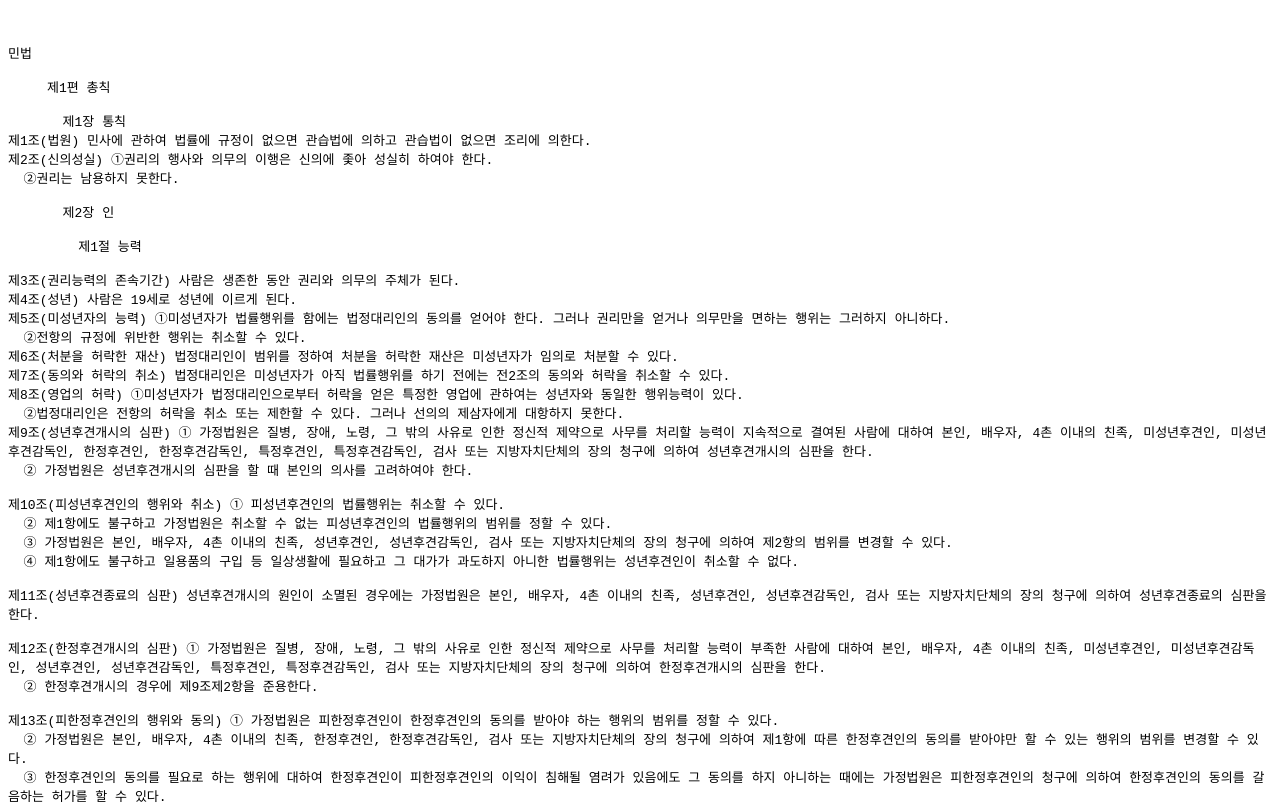
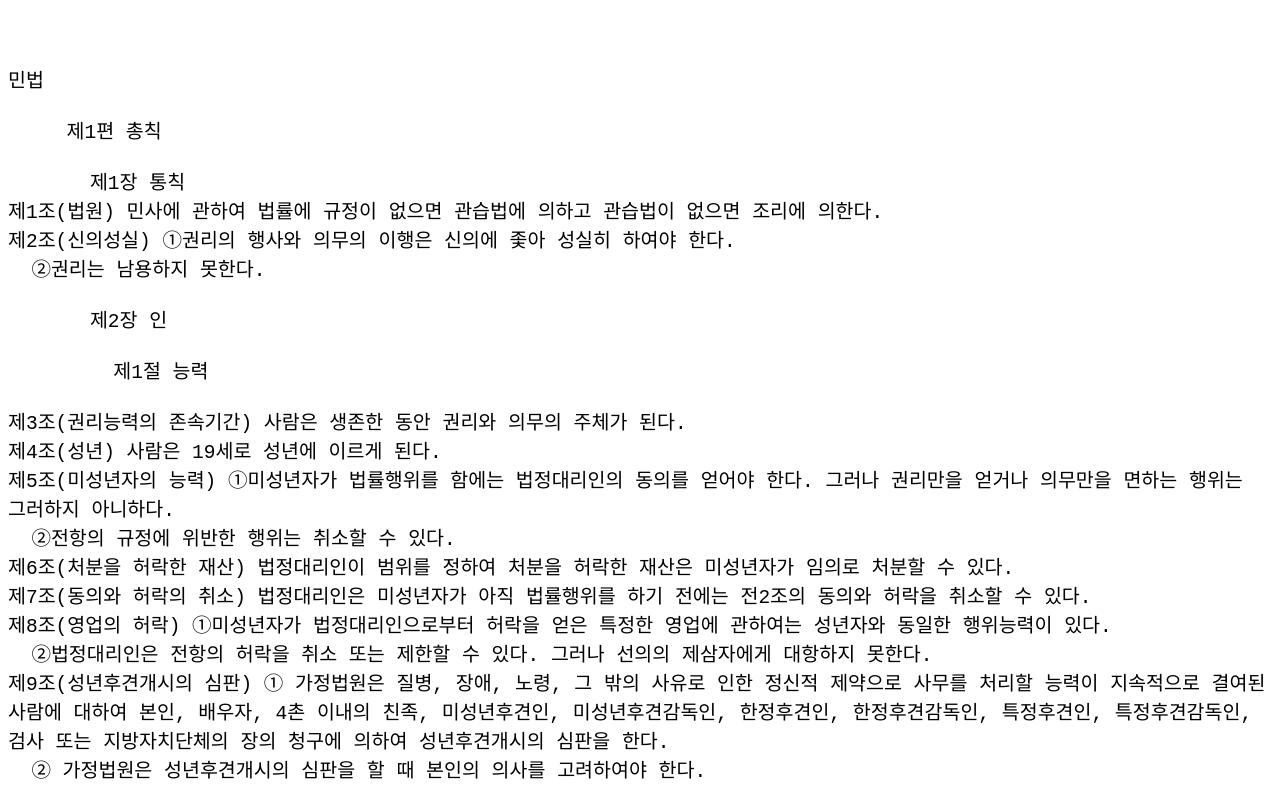
Before and after one commit to newhwang/civil, a plain HTML site: page index.html in a window 1280 px wide. Shown: the top 804 px of the page. Drawn offline with Linux system fonts and the light colour scheme.

Commit message:
Update index.html

```diff
--- a/index.html
+++ b/index.html
@@ -8,11 +8,14 @@
     white-space: pre-wrap;
     word-break: break-all;
     overflow: auto;
+    font-size: 150%;
+
   }
   </style>
 </head>
+
 <body>
-<body>
+
 <pre>
 
 민법
```
